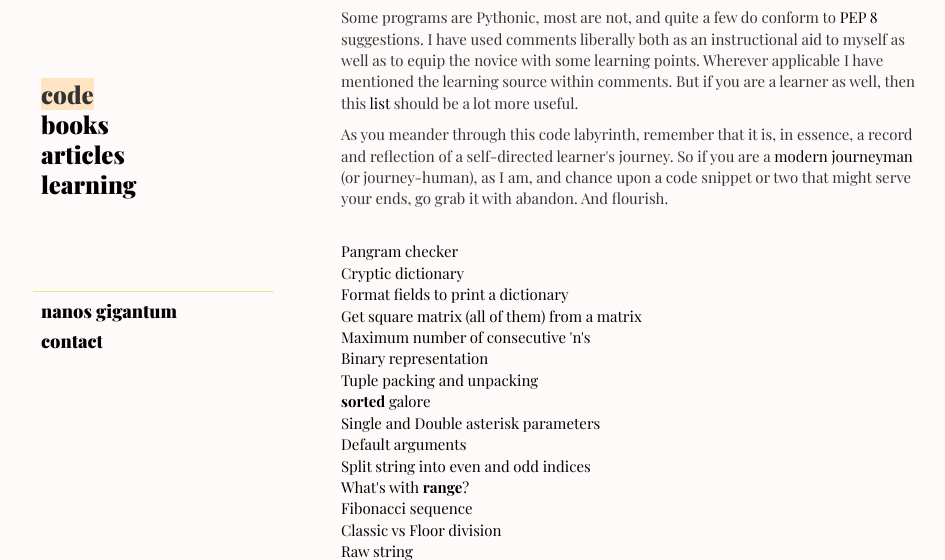
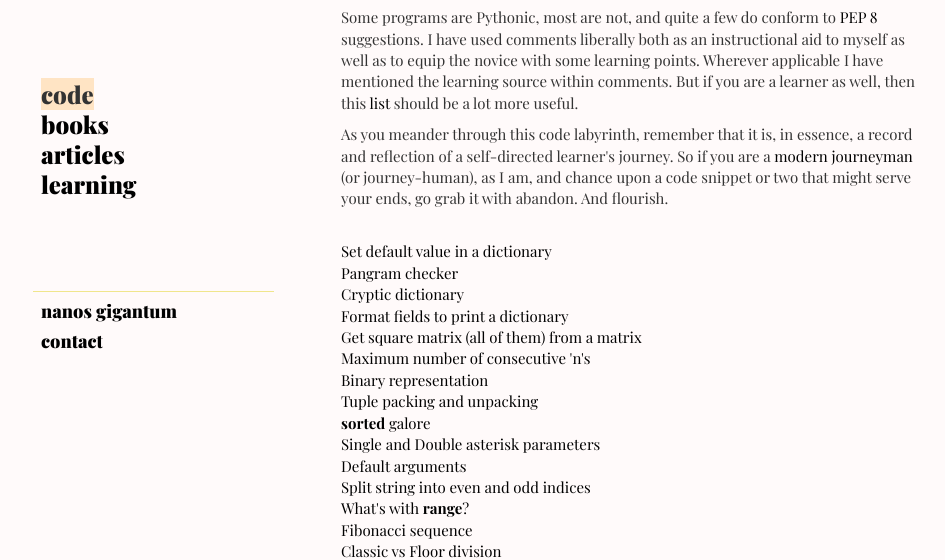
Before and after one commit to nasturtus/expostfactotum, a plain HTML site: page index.html in a window 1280 px wide. Shown: the part 230-790 px from the top of the page, without its empty margins (29-974 px from the left). Drawn offline with nearby package versions, Linux system fonts and the light colour scheme; a web font is replaced by a local one.

Commit message:
Add default_dict.py

```diff
--- a/index.html
+++ b/index.html
@@ -45,6 +45,10 @@
           </p>
           <br />
 
+
+          <div>
+              <a href="https://gist.github.com/nasturtus/b621814e919ed2e054e7c1a16a04a27f#file-default_dict-py" target="_blank">Set default value in a dictionary</a>
+          </div>
 
           <div>
               <a href="https://gist.github.com/nasturtus/bf7855f940664f9fda2d6ea08bef4f4f#file-pangram-py" target="_blank">Pangram checker</a>
```
